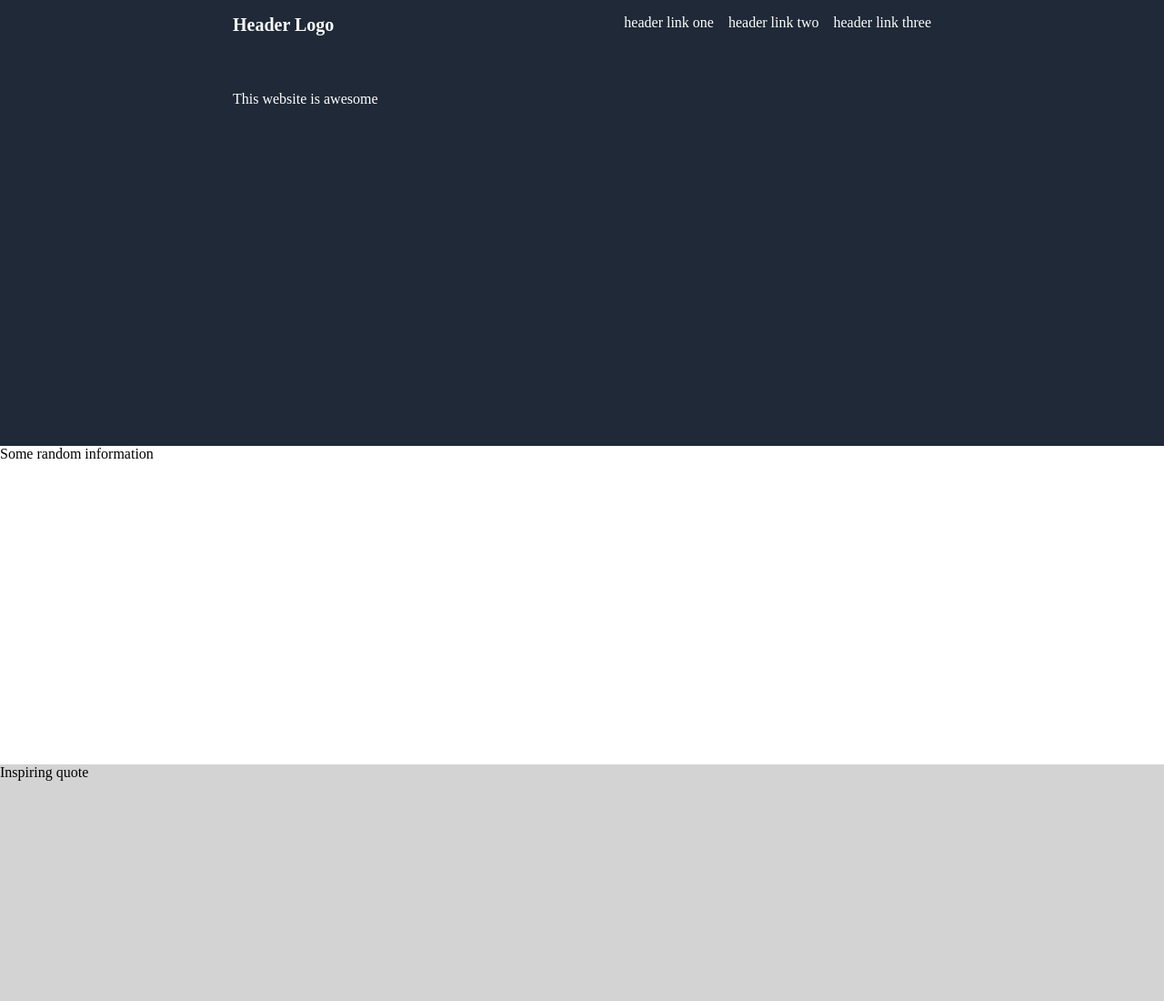
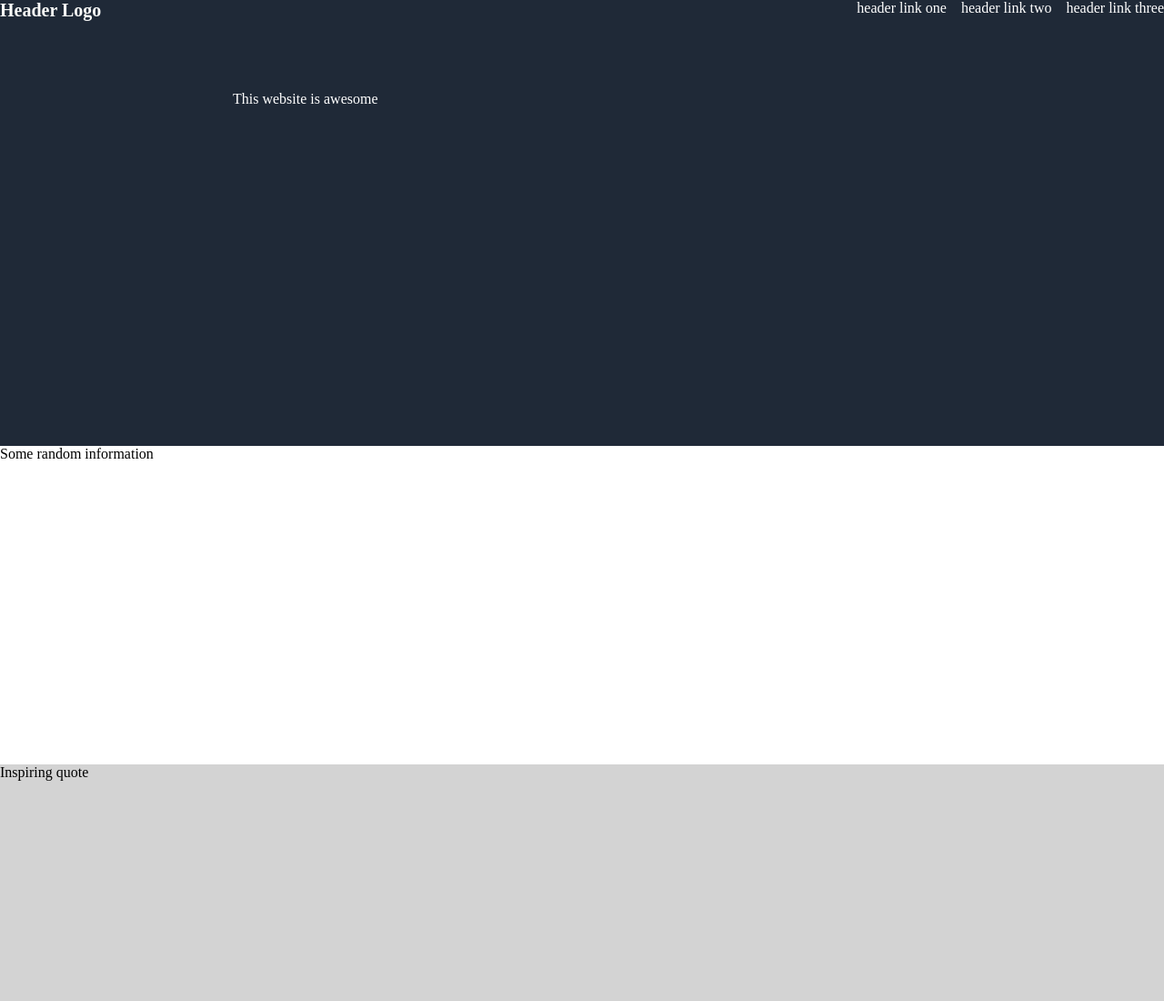
Before and after one commit to FraQuartu/css-project, a plain HTML site: page index.html in a window 1280 px wide. Shown: the top 1100 px of the page at 91% size. Drawn offline with Linux system fonts and the light colour scheme.

Commit message:
fix header

```diff
--- a/index.html
+++ b/index.html
@@ -7,12 +7,14 @@
   </head>
   <body>
     <div class="header">
+      <div class="container">
         <div class="logo">Header Logo</div>
         <ul class="links">
           <li><a href="#">header link one</a></li>
           <li><a href="#">header link two</a></li>
           <li><a href="#">header link three</a></li>
         </ul>
+      </div>
     </div>
 
     <div class="this-website-is-awesome">This website is awesome</div>
--- a/style.css
+++ b/style.css
@@ -16,13 +16,21 @@ body {
   color: white;
   height: 60px;
   display: flex;
-  padding: 16px 20vw;
+  justify-content: center;
+}
+
+.header .container {
+  width: 1400px;
+  display: flex;
+  flex: 0 1 auto;
+  flex-wrap: wrap;
 }
 
 .header .logo {
   font-weight: 800;
   font-size: 20px;
   color: #F9FAF8;
+  text-wrap: nowrap;
 }
 
 ul.links{
@@ -30,6 +38,8 @@ ul.links{
   list-style-type: none;
   margin-left: auto;
   gap: 16px;
+  text-wrap: nowrap;
+  flex-wrap: wrap;
 }
 
 a {
```
Lines whose indentation alone changed are shown as unchanged.
